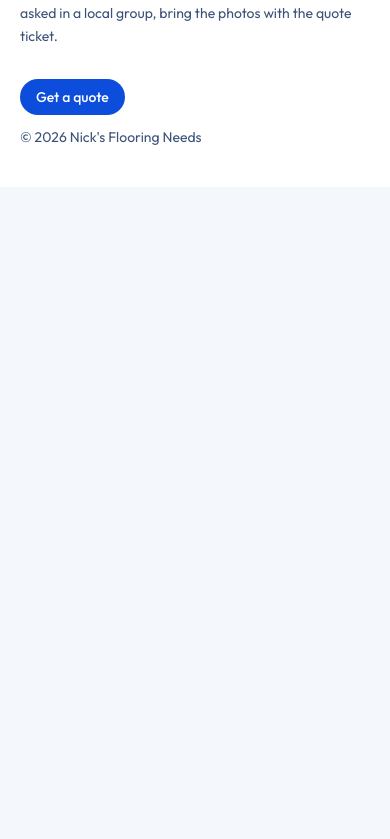
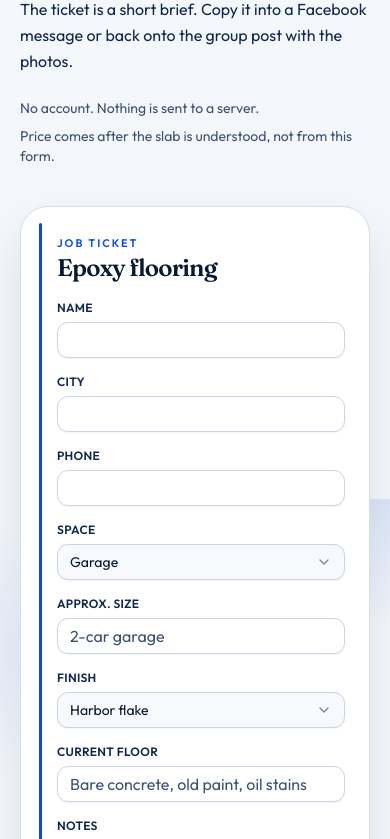
Before and after one commit to kevinefiles/nicks-flooring-needs, a Next.js app: page / in a window 390 px wide. Shown: the part 4565-5404 px from the top of the page. Before the commit the page ends 4752 px from the top, so only its background shows below. Built offline with nearby package versions, Linux system fonts and the light colour scheme.

Commit message:
Add the Facebook quote ticket form

```diff
--- /dev/null
+++ b/components/quote-form.tsx
@@ -0,0 +1,132 @@
+"use client"
+
+import { useState, type FormEvent, type ReactNode } from "react"
+import { Button } from "@/components/ui/button"
+import { Input } from "@/components/ui/input"
+import { Label } from "@/components/ui/label"
+import { Select, SelectContent, SelectItem, SelectTrigger, SelectValue } from "@/components/ui/select"
+import { Textarea } from "@/components/ui/textarea"
+import { Reveal } from "@/components/reveal"
+import { site } from "@/lib/site"
+
+const spaces = ["Garage", "Basement", "Shop or barn", "Patio or covered slab", "Commercial room"]
+const finishOptions = ["Harbor flake", "Porcelain solid", "Graphite solid", "Tide metallic", "Not sure yet"]
+
+type Fields = { name: string; city: string; phone: string; space: string; size: string; finish: string; current: string; notes: string }
+
+const empty: Fields = { name: "", city: "", phone: "", space: "Garage", size: "", finish: "Harbor flake", current: "", notes: "" }
+
+function buildTicket(form: Fields) {
+  return [
+    "Nick's Flooring Needs - epoxy quote",
+    "Name: " + form.name.trim(),
+    "City: " + form.city.trim(),
+    "Phone: " + form.phone.trim(),
+    "Space: " + form.space,
+    form.size.trim() ? "Approx. size: " + form.size.trim() : "",
+    "Finish: " + form.finish,
+    form.current.trim() ? "Current floor: " + form.current.trim() : "",
+    form.notes.trim() ? "Notes: " + form.notes.trim() : "",
+    "Found you from a Facebook group.",
+  ].filter(Boolean).join("\n")
+}
+
+export function QuoteForm() {
+  const [form, setForm] = useState<Fields>(empty)
+  const [errors, setErrors] = useState<string[]>([])
+  const [ticket, setTicket] = useState("")
+  const [copied, setCopied] = useState(false)
+  const [copyFailed, setCopyFailed] = useState(false)
+
+  function update(key: keyof Fields, value: string) {
+    setForm((current) => ({ ...current, [key]: value }))
+  }
+
+  function submit(event: FormEvent<HTMLFormElement>) {
+    event.preventDefault()
+    const next: string[] = []
+    if (!form.name.trim()) next.push("Add your name.")
+    if (!form.city.trim()) next.push("Add your city.")
+    if (form.phone.trim().replace(/\D/g, "").length < 7) next.push("Add a phone number Nick can reach.")
+    setErrors(next)
+    setCopied(false)
+    setCopyFailed(false)
+    if (next.length === 0) setTicket(buildTicket(form))
+  }
+
+  async function copyTicket() {
+    try {
+      await navigator.clipboard.writeText(ticket)
+      setCopied(true)
+      setCopyFailed(false)
+    } catch {
+      setCopied(false)
+      setCopyFailed(true)
+    }
+  }
+
+  return (
+    <section id="quote" className="pb-24 sm:pb-32">
+      <div className="page-wrap grid items-start gap-10 lg:grid-cols-[0.85fr_1.15fr]">
+        <Reveal>
+          <p className="text-[12px] font-semibold uppercase tracking-[0.22em] text-primary">Quote ticket</p>
+          <h2 className="display mt-3 text-4xl sm:text-5xl">Write it once. Paste it where Nick will see it.</h2>
+          <p className="mt-5 max-w-md text-base leading-relaxed text-secondary-foreground">The ticket is a short brief. Copy it into a Facebook message or back onto the group post with the photos.</p>
+          <ul className="mt-6 space-y-2 text-sm text-muted-foreground">
+            <li>No account. Nothing is sent to a server.</li>
+            <li>Price comes after the slab is understood, not from this form.</li>
+          </ul>
+        </Reveal>
+        <Reveal>
+          {ticket ? (
+            <div className="ticket" role="status">
+              <p className="text-[11px] font-semibold uppercase tracking-[0.18em] text-primary">Ready to paste</p>
+              <h3 className="display mt-1 text-3xl">Your quote ticket</h3>
+              <pre className="mt-4 rounded-2xl bg-background p-4 font-sans text-[15px] leading-relaxed whitespace-pre-wrap">{ticket}</pre>
+              <div className="mt-5 flex flex-wrap gap-3">
+                <Button type="button" className="rounded-full" onClick={copyTicket}>{copied ? "Copied" : "Copy for Facebook"}</Button>
+                <Button type="button" variant="outline" className="rounded-full bg-white" onClick={() => { setTicket(""); setCopied(false) }}>Edit details</Button>
+              </div>
+              <p className="mt-3 text-sm text-muted-foreground">{copyFailed ? "Select the ticket text and paste it into the Facebook thread." : "Paste it under your photos. Nick still needs pictures of the slab."}</p>
+            </div>
+          ) : (
+            <form className="ticket" noValidate onSubmit={submit}>
+              <p className="text-[11px] font-semibold uppercase tracking-[0.18em] text-primary">Job ticket</p>
+              <p className="display text-2xl">Epoxy flooring</p>
+              {errors.length ? <div className="my-4 rounded-2xl bg-red-50 px-4 py-3 text-sm text-red-800" role="alert">{errors.map((error) => <p key={error}>{error}</p>)}</div> : null}
+              <div className="mt-4 grid gap-4 sm:grid-cols-2">
+                <Field label="Name" htmlFor="name"><Input id="name" autoComplete="name" required value={form.name} onChange={(event) => update("name", event.target.value)} /></Field>
+                <Field label="City" htmlFor="city"><Input id="city" autoComplete="address-level2" required value={form.city} onChange={(event) => update("city", event.target.value)} /></Field>
+                <Field label="Phone" htmlFor="phone"><Input id="phone" type="tel" autoComplete="tel" required value={form.phone} onChange={(event) => update("phone", event.target.value)} /></Field>
+                <Field label="Space" htmlFor="space"><Choice id="space" value={form.space} options={spaces} onChange={(value) => update("space", value)} /></Field>
+                <Field label="Approx. size" htmlFor="size"><Input id="size" placeholder="2-car garage" value={form.size} onChange={(event) => update("size", event.target.value)} /></Field>
+                <Field label="Finish" htmlFor="finish"><Choice id="finish" value={form.finish} options={finishOptions} onChange={(value) => update("finish", value)} /></Field>
+                <Field label="Current floor" htmlFor="current" className="sm:col-span-2"><Input id="current" placeholder="Bare concrete, old paint, oil stains" value={form.current} onChange={(event) => update("current", event.target.value)} /></Field>
+                <Field label="Notes" htmlFor="notes" className="sm:col-span-2"><Textarea id="notes" rows={3} placeholder="I posted photos in the neighborhood group." value={form.notes} onChange={(event) => update("notes", event.target.value)} /></Field>
+              </div>
+              <Button type="submit" size="lg" className="mt-5 rounded-full px-6">Build my quote ticket</Button>
+            </form>
+          )}
+        </Reveal>
+      </div>
+    </section>
+  )
+}
+
+function Field({ label, htmlFor, className, children }: { label: string; htmlFor: string; className?: string; children: ReactNode }) {
+  return (
+    <div className={className ? "grid gap-1.5 " + className : "grid gap-1.5"}>
+      <Label htmlFor={htmlFor} className="text-xs font-semibold tracking-wide text-secondary-foreground uppercase">{label}</Label>
+      {children}
+    </div>
+  )
+}
+
+function Choice({ id, value, options, onChange }: { id: string; value: string; options: string[]; onChange: (value: string) => void }) {
+  return (
+    <Select value={value} onValueChange={onChange}>
+      <SelectTrigger id={id} className="w-full bg-[#f7f9fc]"><SelectValue /></SelectTrigger>
+      <SelectContent>{options.map((option) => <SelectItem key={option} value={option}>{option}</SelectItem>)}</SelectContent>
+    </Select>
+  )
+}
```
